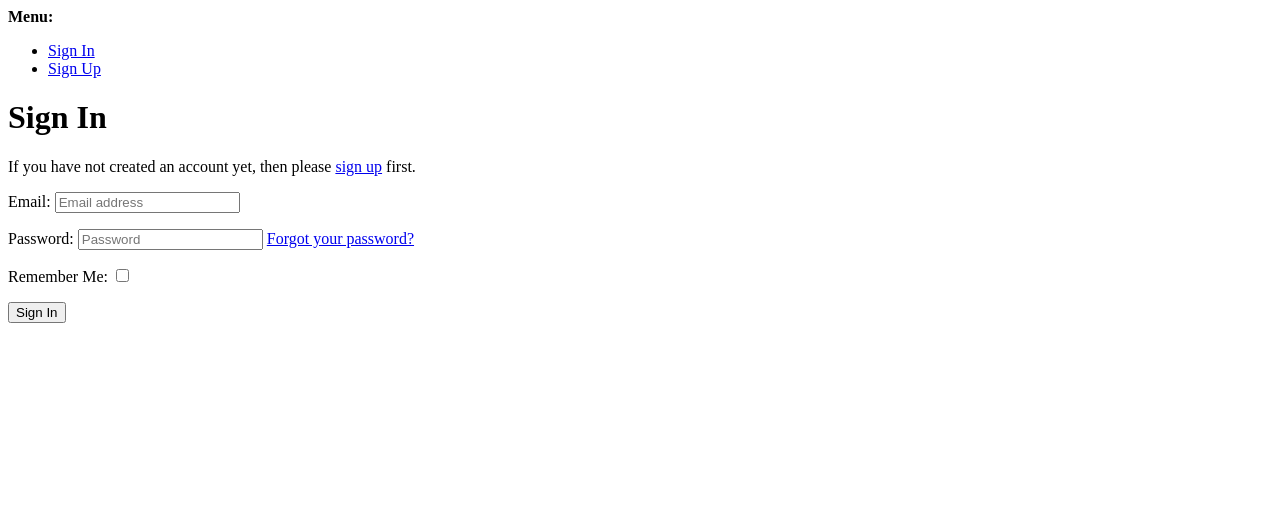
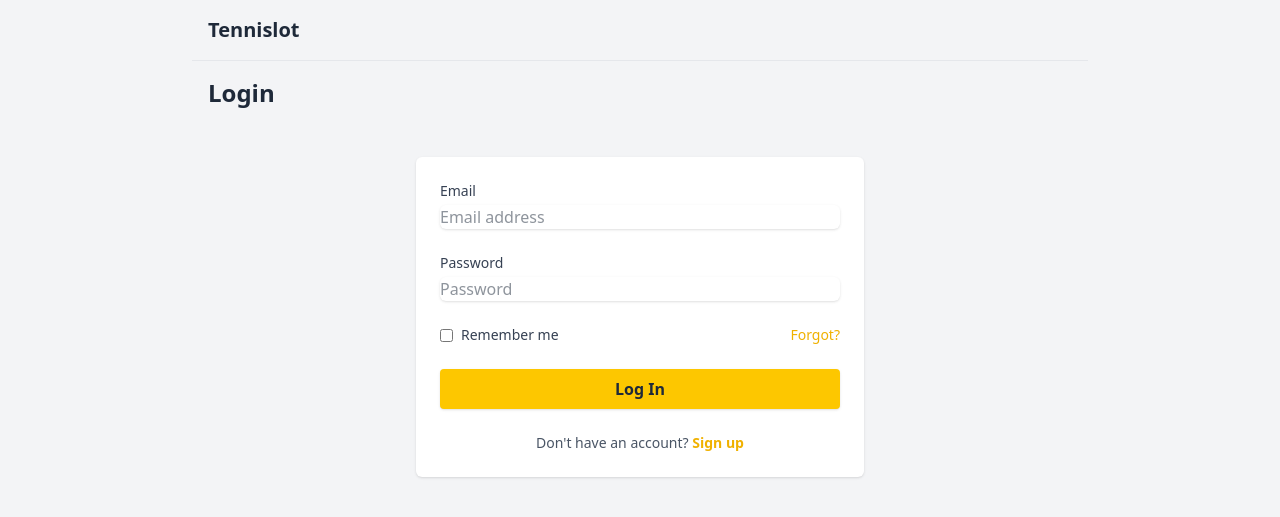
Before and after one commit to kaitozaw/tennislot, a Django app: page /accounts/login/ in a window 1280 px wide. Shown: the top 517 px of the page. Run offline with Django 5.2, Linux system fonts and the light colour scheme; some libraries are stand-ins or nearby versions.

Commit message:
Signup, login, logout

```diff
--- a/config/urls.py
+++ b/config/urls.py
@@ -19,8 +19,8 @@ from django.urls import path, include
 from core.views import dashboard_view, launch_setting, navigate_setting, save_setting_edit, add_setting_item, delete_setting_item
 
 urlpatterns = [
+    path('admin/', admin.site.urls),
     path('accounts/', include('allauth.urls')),
-    path('admin/', admin.site.urls),
     path("dashboard/", dashboard_view, name="dashboard"),
     path("booking_page/create/", launch_setting, {'mode': 'create'}, name="launch_setting_create"),
     path("booking_page/<int:booking_page_id>/edit/", launch_setting, {'mode': 'edit'}, name="launch_setting_edit"),
--- a/core/forms.py
+++ b/core/forms.py
@@ -1,5 +1,41 @@
+from allauth.account.forms import LoginForm, ResetPasswordForm, ResetPasswordKeyForm, SignupForm
 from django import forms
 from django.forms import formset_factory
+
+class CustomLoginForm(LoginForm):
+    def __init__(self, *args, **kwargs):
+        super().__init__(*args, **kwargs)
+        self.fields["login"].widget.attrs.update({
+            "class": "mt-1 w-full border-gray-300 focus:ring-yellow-500 focus:border-yellow-500 rounded-md shadow-sm"
+        })
+        self.fields["password"].widget.attrs.update({
+            "class": "mt-1 w-full border-gray-300 focus:ring-yellow-500 focus:border-yellow-500 rounded-md shadow-sm"
+        })
+
+class CustomResetPasswordForm(ResetPasswordForm):
+    def __init__(self, *args, **kwargs):
+        super().__init__(*args, **kwargs)
+        for field in self.fields.values():
+            field.widget.attrs.update({
+                "class": "mt-1 w-full border-gray-300 focus:ring-yellow-500 focus:border-yellow-500 rounded-md shadow-sm"
+            })
+
+class CustomResetPasswordKeyForm(ResetPasswordKeyForm):
+    def __init__(self, *args, **kwargs):
+        super().__init__(*args, **kwargs)
+
+        for field in self.fields.values():
+            field.widget.attrs.update({
+                "class": "mt-1 w-full border-gray-300 focus:ring-yellow-500 focus:border-yellow-500 rounded-md shadow-sm"
+            })
+
+class CustomSignupForm(SignupForm):
+    def __init__(self, *args, **kwargs):
+        super().__init__(*args, **kwargs)
+        for field in self.fields:
+            self.fields[field].widget.attrs.update({
+                "class": "mt-1 w-full border-gray-300 focus:ring-yellow-500 focus:border-yellow-500 rounded-md shadow-sm"
+            })
 
 class BookingPageForm(forms.Form):
     name = forms.CharField(
--- /dev/null
+++ b/core/templates/account/login.html
@@ -0,0 +1,33 @@
+{% extends "layouts/base_public.html" %}
+
+{% block title %}Login{% endblock %}
+
+{% block content %}
+<div class="flex justify-start items-center mb-4">
+    <h1 class="text-2xl font-bold text-gray-800">Login</h1>
+</div>
+<div class="max-w-md mx-auto mt-12 p-6 bg-white rounded-md shadow overflow-hidden">
+    <form method="post" action="{% url 'account_login' %}" class="space-y-6">
+        {% csrf_token %}
+        {{ form.non_field_errors }}
+        <div>
+            <label for="id_login" class="block text-sm font-medium text-gray-700">Email</label>
+            {{ form.login }}
+            {{ form.login.errors }}
+        </div>
+        <div>
+            <label for="id_password" class="block text-sm font-medium text-gray-700">Password</label>
+            {{ form.password }}
+            {{ form.password.errors }}
+        </div>
+        <div class="flex justify-between items-center text-sm">
+            <label class="flex items-center gap-2 text-gray-700">{{ form.remember }}<span>Remember me</span></label>
+            <a href="{% url 'account_reset_password' %}" class="text-yellow-500 hover:underline">Forgot?</a>
+        </div>
+        <div>
+            <button type="submit" class="w-full py-2 px-4 bg-yellow-400 hover:bg-yellow-500 font-semibold text-gray-800 rounded shadow">Log In</button>
+        </div>
+    </form>
+    <p class="mt-6 text-sm text-center text-gray-600">Don't have an account?<a href="{% url 'account_signup' %}" class="text-yellow-500 hover:underline font-semibold"> Sign up</a></p>
+</div>
+{% endblock %}
--- a/core/templates/booking_page/create.html
+++ b/core/templates/booking_page/create.html
@@ -3,7 +3,7 @@
 {% block title %}Create Booking Page{% endblock %}
 
 {% block content %}
-    <div class="mb-6">
+    <div>
         <h1 class="mb-4 text-2xl font-bold text-gray-800">Create Booking Page</h1>
         <div id="settings">
             {% include "booking_page/partials/_settings_"|add:section|add:".html" %}
--- a/core/templates/booking_page/edit.html
+++ b/core/templates/booking_page/edit.html
@@ -3,7 +3,7 @@
 {% block title %}Edit Booking Page{% endblock %}
 
 {% block content %}
-    <div class="mb-6">
+    <div>
         <h1 class="mb-4 text-2xl font-bold text-gray-800">Edit Booking Page</h1>
         <div class="mb-4 border-b border-gray-200">
             <nav class="-mb-px flex space-x-6 text-sm font-medium text-gray-600" hx-boost="true">
--- a/core/templates/dashboard/index.html
+++ b/core/templates/dashboard/index.html
@@ -3,7 +3,7 @@
 {% block title %}Booking Pages{% endblock %}
 
 {% block content %}
-<div class="flex justify-between items-center mb-6">
+<div class="flex justify-between items-center mb-4">
     <h1 class="text-2xl font-bold text-gray-800">Booking Pages</h1>
     <a href="{% url 'launch_setting_create' %}" class="py-2 px-4 bg-yellow-400 hover:bg-yellow-500 font-semibold text-gray-800 rounded shadow">+ New</a>
 </div>
--- a/core/templates/layouts/base_public.html
+++ b/core/templates/layouts/base_public.html
@@ -1,8 +1,17 @@
 <!DOCTYPE html>
 <html lang="en">
     {% include "shared/_head.html" %}
-    <body class="bg-gray-100 text-gray-900">
-        <main class="container mx-auto px-4">
+    <body class="bg-gray-100 text-gray-800">
+        <script>
+            document.body.addEventListener('htmx:configRequest', (event) => {
+                const token = document.querySelector('[name=csrfmiddlewaretoken]')?.value;
+                if (token) {
+                    event.detail.headers['X-CSRFToken'] = token;
+                }
+            });
+        </script>
+        {% include "shared/_nav_public.html" %}
+        <main class="container mx-auto px-4 py-4 max-w-4xl">
             {% block content %}{% endblock %}
         </main>
     </body>
--- a/core/templates/shared/_nav_public.html
+++ b/core/templates/shared/_nav_public.html
@@ -0,0 +1,5 @@
+<nav class="flex justify-start items-center mx-auto px-4 py-4 max-w-4xl bg-transparent border-b border-gray-200">
+    <div class="text-xl font-semibold text-gray-800">
+        Tennislot
+    </div>
+</nav>
--- a/static/css/styles.css
+++ b/static/css/styles.css
@@ -25,6 +25,7 @@
     --color-gray-900: oklch(21% 0.034 264.665);
     --color-white: #fff;
     --spacing: 0.25rem;
+    --container-md: 28rem;
     --container-4xl: 56rem;
     --text-sm: 0.875rem;
     --text-sm--line-height: calc(1.25 / 0.875);
@@ -231,11 +232,11 @@
   .mt-1 {
     margin-top: calc(var(--spacing) * 1);
   }
-  .mt-4 {
-    margin-top: calc(var(--spacing) * 4);
-  }
   .mt-6 {
     margin-top: calc(var(--spacing) * 6);
+  }
+  .mt-12 {
+    margin-top: calc(var(--spacing) * 12);
   }
   .-mb-px {
     margin-bottom: -1px;
@@ -276,6 +277,9 @@
   .max-w-4xl {
     max-width: var(--container-4xl);
   }
+  .max-w-md {
+    max-width: var(--container-md);
+  }
   .grid-cols-1 {
     grid-template-columns: repeat(1, minmax(0, 1fr));
   }
@@ -291,14 +295,24 @@
   .justify-between {
     justify-content: space-between;
   }
-  .justify-end {
-    justify-content: flex-end;
+  .justify-start {
+    justify-content: flex-start;
   }
   .gap-1 {
     gap: calc(var(--spacing) * 1);
   }
+  .gap-2 {
+    gap: calc(var(--spacing) * 2);
+  }
   .gap-4 {
     gap: calc(var(--spacing) * 4);
+  }
+  .space-y-4 {
+    :where(& > :not(:last-child)) {
+      --tw-space-y-reverse: 0;
+      margin-block-start: calc(calc(var(--spacing) * 4) * var(--tw-space-y-reverse));
+      margin-block-end: calc(calc(var(--spacing) * 4) * calc(1 - var(--tw-space-y-reverse)));
+    }
   }
   .space-y-6 {
     :where(& > :not(:last-child)) {
@@ -354,9 +368,6 @@
   .border-yellow-500 {
     border-color: var(--color-yellow-500);
   }
-  .bg-blue-500 {
-    background-color: var(--color-blue-500);
-  }
   .bg-gray-100 {
     background-color: var(--color-gray-100);
   }
@@ -371,9 +382,6 @@
   }
   .p-6 {
     padding: calc(var(--spacing) * 6);
-  }
-  .p-10 {
-    padding: calc(var(--spacing) * 10);
   }
   .px-3 {
     padding-inline: calc(var(--spacing) * 3);
@@ -406,10 +414,6 @@
     font-size: var(--text-2xl);
     line-height: var(--tw-leading, var(--text-2xl--line-height));
   }
-  .text-3xl {
-    font-size: var(--text-3xl);
-    line-height: var(--tw-leading, var(--text-3xl--line-height));
-  }
   .text-lg {
     font-size: var(--text-lg);
     line-height: var(--tw-leading, var(--text-lg--line-height));
@@ -437,9 +441,6 @@
   .whitespace-nowrap {
     white-space: nowrap;
   }
-  .text-blue-600 {
-    color: var(--color-blue-600);
-  }
   .text-gray-500 {
     color: var(--color-gray-500);
   }
@@ -455,14 +456,8 @@
   .text-gray-900 {
     color: var(--color-gray-900);
   }
-  .text-green-600 {
-    color: var(--color-green-600);
-  }
   .text-red-500 {
     color: var(--color-red-500);
-  }
-  .text-white {
-    color: var(--color-white);
   }
   .text-yellow-500 {
     color: var(--color-yellow-500);
@@ -530,6 +525,11 @@
   .md\:grid-cols-5 {
     @media (width >= 48rem) {
       grid-template-columns: repeat(5, minmax(0, 1fr));
+    }
+  }
+  .md\:grid-cols-6 {
+    @media (width >= 48rem) {
+      grid-template-columns: repeat(6, minmax(0, 1fr));
     }
   }
 }
```
Also changed, not shown: config/settings.py (+8 -1 lines), core/templates/account/logout.html (added, +17 -0 lines), core/templates/account/password_reset.html (added, +25 -0 lines), core/templates/account/password_reset_done.html (added, +16 -0 lines), core/templates/account/password_reset_from_key.html (added, +28 -0 lines), core/templates/account/password_reset_from_key_done.html (added, +13 -0 lines), core/templates/account/signup.html (added, +34 -0 lines), core/templates/shared/_nav_private.html (+1 -7 lines).
